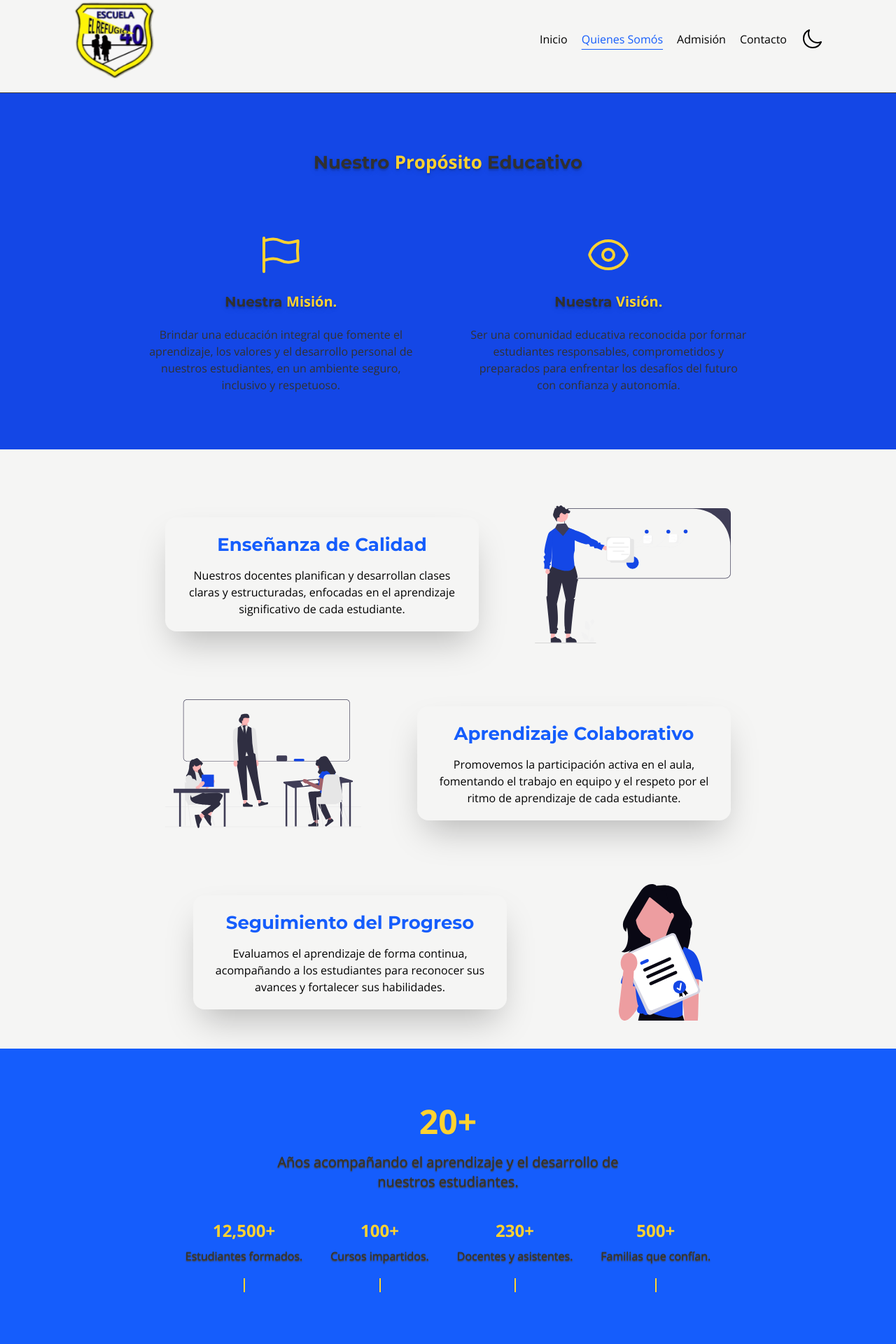
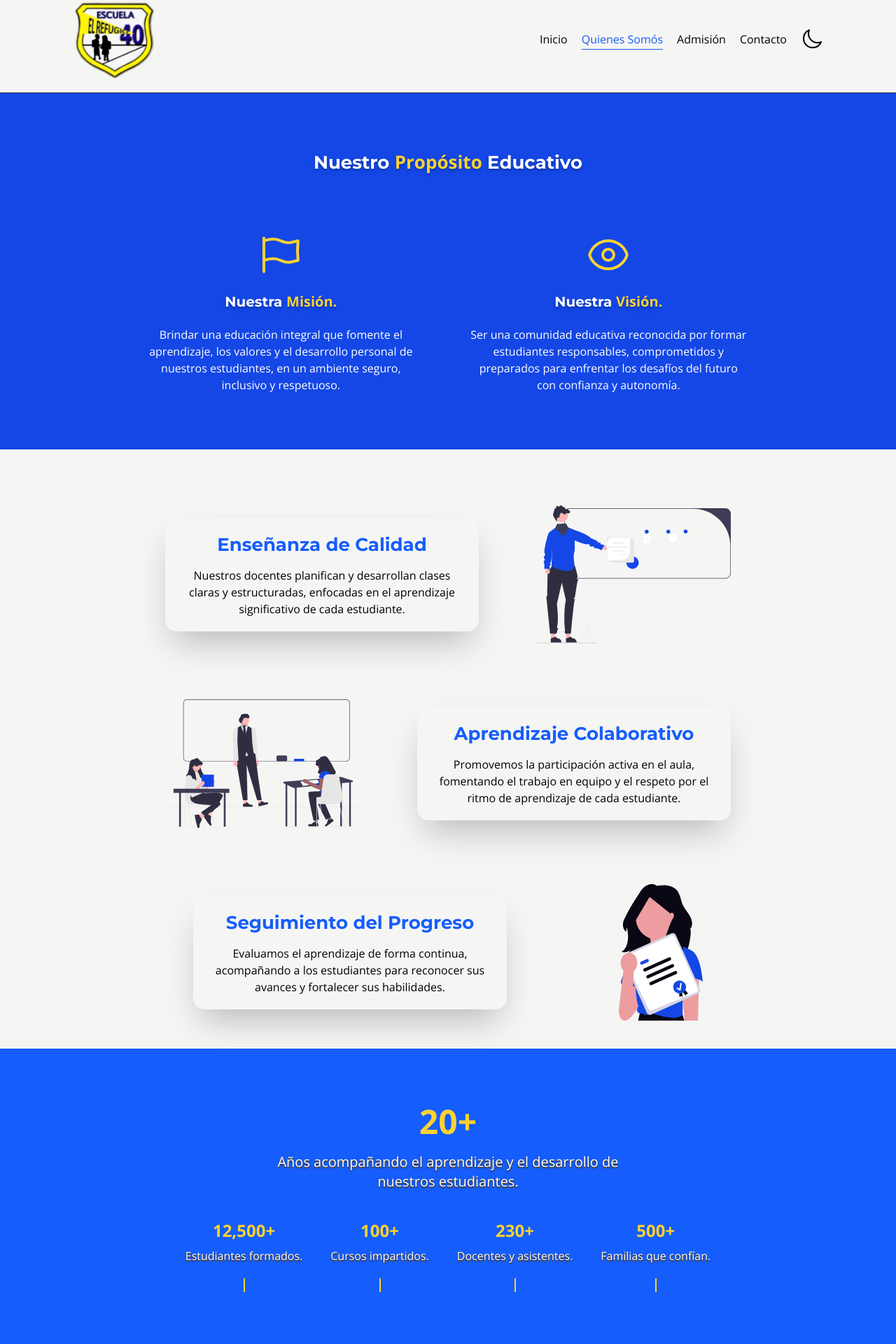
Before and after one commit to ReckyCoder/colegio-el-refugio, a Next.js app: page /Somos in a window 1280 px wide. Shown: the part 20-1940 px from the top of the page at 70% size. Built offline with nearby package versions, Linux system fonts and the light colour scheme.

Commit message:
fix colors text

```diff
--- a/app/Somos/page.tsx
+++ b/app/Somos/page.tsx
@@ -9,9 +9,9 @@ import { FlagIcon, EyeIcon } from "@heroicons/react/24/outline"
 export default function Page() {
     return (
         <main className="flex flex-col items-center justify-center pt-38 bg-stone-100 dark:bg-stone-800">
-            <div className="bg-blue-700 dark:bg-gray-900 w-full relative">
+            <div className="bg-blue-700 dark:bg-gray-900 w-full relative text-white">
                 <h2 className="text-center mt-20 text-shadow-lg">Nuestro <span className="text-amber-300 dark:text-blue-600">Propósito</span> Educativo</h2>
-                <div className="max-w-4xl flex flex-col py-20 px-5 gap-y-10 gap-x-20 md:py-0 md:flex-row justify-center items-center text-center mx-auto">
+                <div className="max-w-4xl flex flex-col py-20 px-5 gap-y-10 gap-x-20 md:py-0 md:flex-row justify-center items-center text-center mx-auto text-white">
                     <div className="flex flex-col gap-y-5 items-center md:my-20">
                         <FlagIcon className="w-16 text-amber-300 dark:text-blue-600"/>
                         <h3 className="text-shadow-lg z-2">Nuestra <span className="text-amber-300 dark:text-blue-600">Misión.</span></h3>
@@ -38,7 +38,7 @@ export default function Page() {
                     </div>
                 ))}
             </div>
-            <div className="flex flex-col text-center gap-y-10 mt-10 bg-blue-600 dark:bg-gray-900 w-full py-20">
+            <div className="flex flex-col text-center gap-y-10 mt-10 bg-blue-600 dark:bg-gray-900 w-full py-20 text-white">
                 <div className="flex flex-col gap-y-5">
                     <span className="text-amber-300 dark:text-blue-600 font-bold text-5xl"><CountUp start={0} end={20} duration={2.5} separator=","/>+</span>
                     <p className="text-shadow-stone-700 text-shadow-sm text-xl max-w-lg mx-auto">Años acompañando el aprendizaje y el desarrollo de nuestros estudiantes.</p>
--- a/app/layout.tsx
+++ b/app/layout.tsx
@@ -27,8 +27,8 @@ const openSans = Open_Sans({
 });
 
 export const metadata: Metadata = {
-  title: "Create Next App",
-  description: "Generated by create next app",
+  title: "Colegio El Refugio",
+  description: "Colegio El Refugio - Educación de calidad en un entorno seguro y acogedor para el desarrollo integral de los niños.",
 };
 
 export default function RootLayout({
--- a/app/page.tsx
+++ b/app/page.tsx
@@ -2,7 +2,6 @@ import Image from "next/image";
 import { items } from "@/seed/items";
 import Wave from "@/components/Wave";
 import Carousel from "@/components/Carousel";
-import { basePath } from "@/utils/basePath";
 import AppImage from "@/components/AppImage";
 
 export default function Home() {
@@ -35,7 +34,7 @@ export default function Home() {
         </div>
       </div>
       <div className="w-full px-3 sm:px-5 md:px-10 pt-10 pb-20 bg-blue-700 dark:bg-gray-900">
-        <h2 className="text-center my-10 md:max-w-lg mx-auto font-bold">Acompañando cada etapa del aprendizaje</h2>
+        <h2 className="text-center my-10 md:max-w-lg mx-auto font-bold text-white">Acompañando cada etapa del aprendizaje</h2>
         <Carousel />
       </div>
     </main>
--- a/components/Description.tsx
+++ b/components/Description.tsx
@@ -63,7 +63,7 @@ export default function Description() {
                 type='button'
               onClick={() => toggle(index)}
               aria-expanded={isOpen}
-              className={`flex w-full text-start items-center justify-between p-5 font-bold text-md dark:text-white ${isOpen ? 'bg-neutral-300 dark:bg-blue-600' : 'bg-stone-100 dark:bg-gray-900'} ${index === items.length - 1 ? '' : 'border-b border-default dark:border-gray-800'} hover:text-fg-brand hover:bg-brand-softer cursor-pointer`}
+              className={`flex w-full text-start items-center justify-between p-5 font-bold text-md text-black dark:text-white ${isOpen ? 'bg-neutral-300 dark:bg-blue-600' : 'bg-stone-100 dark:bg-gray-900'} ${index === items.length - 1 ? '' : 'border-b border-default dark:border-gray-800'} hover:text-fg-brand hover:bg-brand-softer cursor-pointer`}
             >
               <span>{item.title}</span>
 
@@ -91,7 +91,7 @@ export default function Description() {
                       ${isOpen ? 'max-h-96 opacity-100' : 'max-h-0 opacity-0'}
                     `}>
                     {isOpen && (
-                      <div className={`p-5 dark:bg-gray-800 dark:text-white ${index === items.length - 1 ? 'border-t border-default dark:border-gray-800' : 'border-b border-default dark:border-gray-800'}`}>
+                      <div className={`p-5 dark:bg-gray-800 text-black dark:text-white ${index === items.length - 1 ? 'border-t border-default dark:border-gray-800' : 'border-b border-default dark:border-gray-800'}`}>
                         {item.content}
                       </div>
                     )}
--- a/components/Wave.tsx
+++ b/components/Wave.tsx
@@ -2,7 +2,7 @@
 
 export default function Wave() {
     return (
-        <div className="bg-blue-700 dark:bg-gray-900 w-full relative">
+        <div className="bg-blue-700 dark:bg-gray-900 w-full text-white">
             <div className="max-w-2xl h-80 flex flex-col justify-center items-center text-center gap-y-5 mx-auto">
                 <h1 className="text-shadow-lg z-2">Bienvenidos a la escuela <span className="text-amber-300">El refugio.</span></h1>
                 <p className="z-2">Somos una comunidad educativa comprometida con el aprendizaje, el respeto y
```
